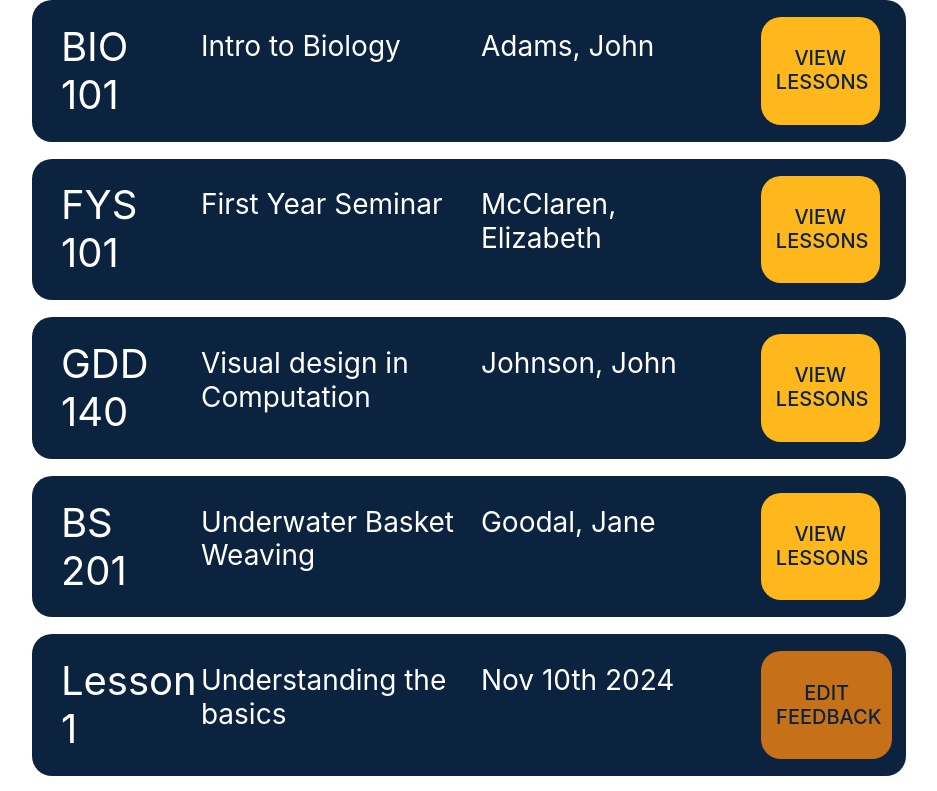
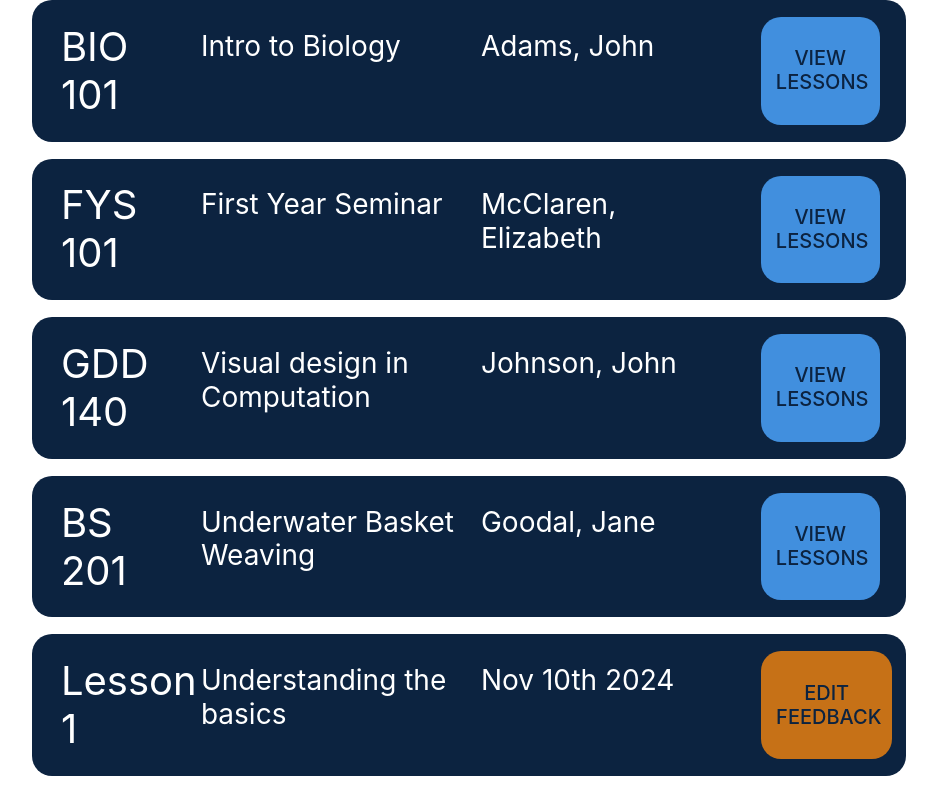
Before and after one commit to J4CKr4bb1t/CourseFeedback, a React (Create React App) app in the folder course-feedback-app/: page / in a window 1280 px wide. Shown: the top 791 px of the page, without its empty margins (171-1108 px from the left). Built offline with nearby package versions, Linux system fonts and the light colour scheme.

Commit message:
tweaked style

```diff
--- a/course-feedback-app/src/custom.scss
+++ b/course-feedback-app/src/custom.scss
@@ -13,14 +13,14 @@
 }
 
 .btn-view-lessons {
-  background: #ffb81c !important;
+  background: #418fde !important;
   border-radius: 20px !important;
   color: #0c2340 !important;
   min-width: 100%;
   min-height: 100%;
 }
 .btn-view-lessons:hover {
-  background: #c67117 !important;
+  background: #ffb81c !important;
   border-radius: 20px !important;
   color: #ffffff !important;
   min-width: 100%;
```
